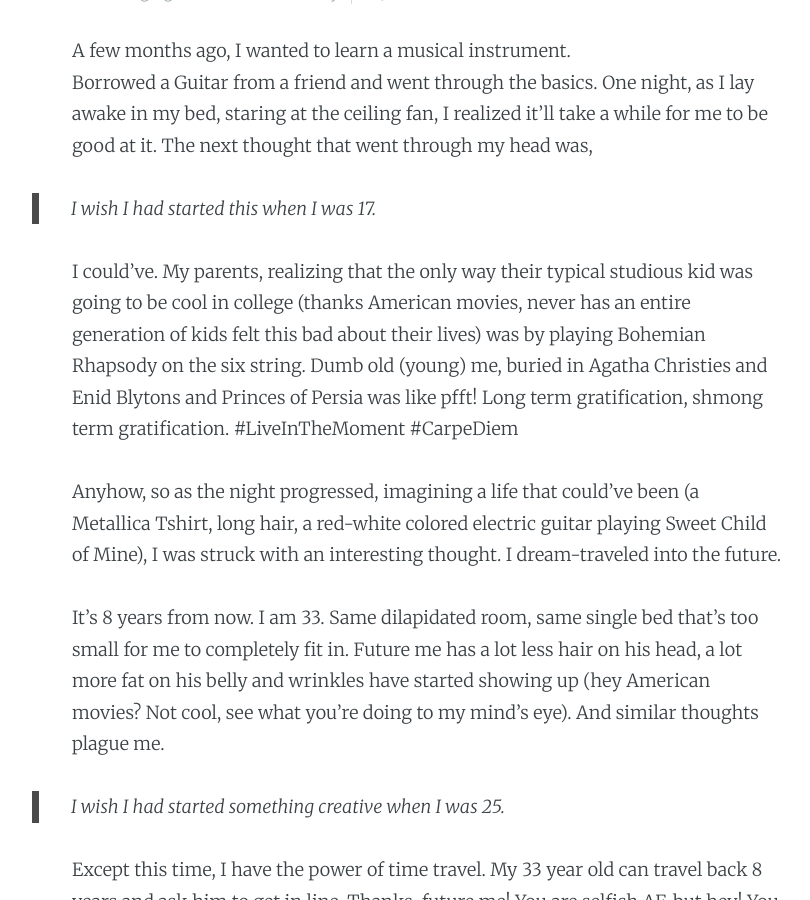
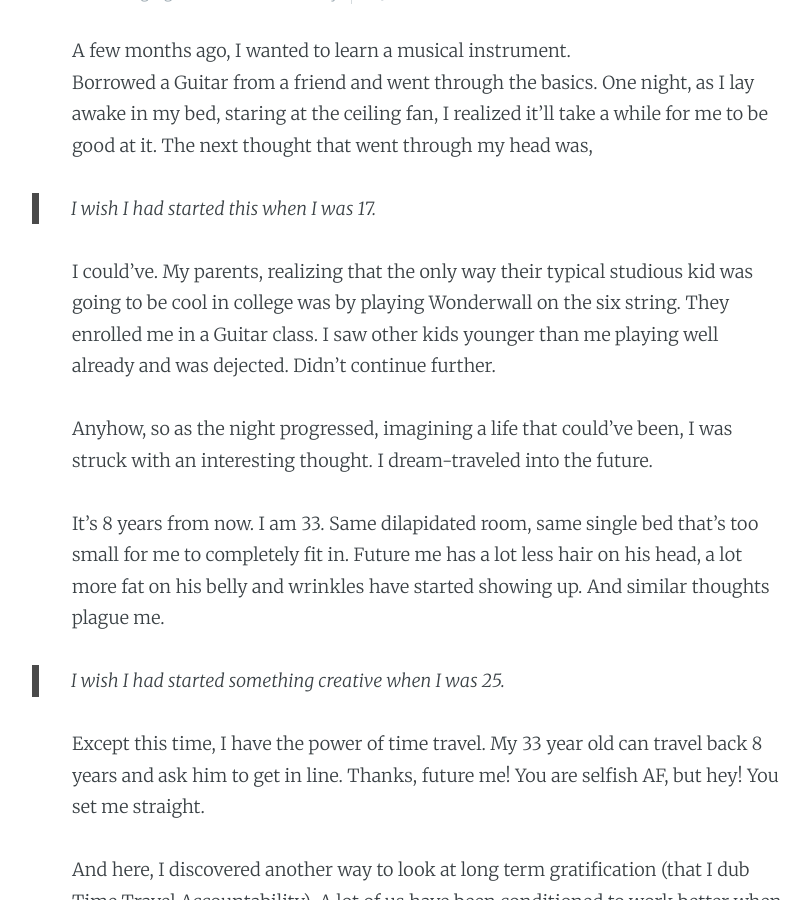
Before and after one commit to ranveeraggarwal/ranveeraggarwal.github.io, a Jekyll site: the page built from blog/_posts/2020-07-27-time-travel-accountability.markdown, in a window 1280 px wide and 900 px high, scrolled down 256 px. Shown: the whole window, without its empty margins (213-1023 px from the left). Built offline with Jekyll 4.4.1, drawn with Linux system fonts in a browser that asks for light colours; comment, search, counter and statistics services are not loaded.

Commit message:
update blogpost

```diff
--- a/blog/_posts/2020-07-27-time-travel-accountability.markdown
+++ b/blog/_posts/2020-07-27-time-travel-accountability.markdown
@@ -13,11 +13,11 @@ Borrowed a Guitar from a friend and went through the basics. One night, as I lay
 
 > I wish I had started this when I was 17.
 
-I could've. My parents, realizing that the only way their typical studious kid was going to be cool in college (thanks American movies, never has an entire generation of kids felt this bad about their lives) was by playing Bohemian Rhapsody on the six string. Dumb old (young) me, buried in Agatha Christies and Enid Blytons and Princes of Persia was like pfft! Long term gratification, shmong term gratification. #LiveInTheMoment #CarpeDiem
+I could've. My parents, realizing that the only way their typical studious kid was going to be cool in college was by playing Wonderwall on the six string. They enrolled me in a Guitar class. I saw other kids younger than me playing well already and was dejected. Didn't continue further.
 
-Anyhow, so as the night progressed, imagining a life that could've been (a Metallica Tshirt, long hair, a red-white colored electric guitar playing Sweet Child of Mine), I was struck with an interesting thought. I dream-traveled into the future.
+Anyhow, so as the night progressed, imagining a life that could've been, I was struck with an interesting thought. I dream-traveled into the future.
 
-It's 8 years from now. I am 33. Same dilapidated room, same single bed that's too small for me to completely fit in. Future me has a lot less hair on his head, a lot more fat on his belly and wrinkles have started showing up (hey American movies? Not cool, see what you're doing to my mind's eye). And similar thoughts plague me.
+It's 8 years from now. I am 33. Same dilapidated room, same single bed that's too small for me to completely fit in. Future me has a lot less hair on his head, a lot more fat on his belly and wrinkles have started showing up. And similar thoughts plague me.
 
 > I wish I had started something creative when I was 25.
 
```
